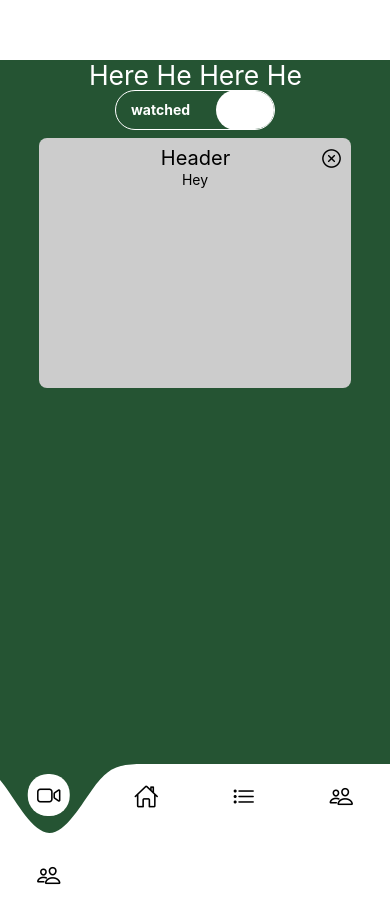
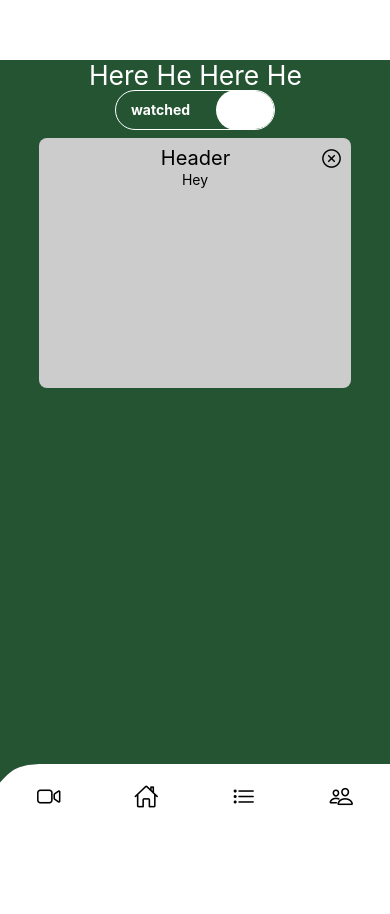
Before and after one commit to seanbb88/ReactNativeSharedUI, a React Native app: screen / in a window 390 px wide. Built offline with nearby package versions, Linux system fonts and the light colour scheme.

Commit message:
attempt it

```diff
--- a/animations/tabs/Tabs.tsx
+++ b/animations/tabs/Tabs.tsx
@@ -19,9 +19,10 @@ import { TabButton } from './TabButton';
 const { width } = Dimensions.get('window');
 
 interface TabBarProps {
-    tabs: TabProps[],
+    tabs: TabProps[];
     backGroundColor?: any;
     onTabChange: (tabIndex: number) => void;
+    activeRoute: string;
 }
 
 interface TabProps {
@@ -35,7 +36,6 @@ type ActiveIconProps = {
     activeIndex: Animated.SharedValue<number>;
     width: number;
 };
-
 
 const tabWidth = width / NOW_PLAYING_TAB_COUNT;
 
@@ -57,7 +57,7 @@ const styles = StyleSheet.create({
     container: {
         flexDirection: 'row',
         backgroundColor: 'white',
-        height: 80
+        height: 80,
     },
     tabs: {
         position: 'absolute',
@@ -83,9 +83,6 @@ const styles = StyleSheet.create({
     },
 });
 
-
-
-
 function ActiveIcon({ item, index, activeIndex }: ActiveIconProps) {
     const circleIconStyle = useAnimatedStyle(() => {
         const isActive = index === activeIndex.value;
@@ -108,8 +105,11 @@ function ActiveIcon({ item, index, activeIndex }: ActiveIconProps) {
     );
 }
 
-function Bar({ tabs, backgroundColor, handleClick }: { tabs: TabProps[], backgroundColor: string, handleClick: (index: number) => void }) {
-    const activeIndex = useSharedValue(0);
+function Bar({ tabs, backgroundColor, handleClick, activeRoute }: { tabs: TabProps[]; backgroundColor: string; handleClick: (index: number) => void; activeRoute: string }) {
+    // Update the activeIndex based on activeRoute
+    const activeIndex = useSharedValue(tabs.findIndex(tab => tab.name === activeRoute));
+    console.log("ACTIVE INDEX", activeIndex)
+    console.log("ACTIVE ROUTE", activeRoute)
 
     const indicatorPosition = useDerivedValue(() => {
         return withTiming(activeIndex.value * tabWidth + tabWidth / 2, {
@@ -170,14 +170,12 @@ const tabBarStyles = StyleSheet.create({
     },
 });
 
-
-
-export default function TabBar({ tabs, backGroundColor = 'black', onTabChange }: TabBarProps) {
+export default function TabBar({ tabs, backGroundColor = 'black', onTabChange, activeRoute }: TabBarProps) {
     if (!tabs) return null;
     return (
         <View style={[tabBarStyles.container, { backgroundColor: backGroundColor }]}>
             <View style={tabBarStyles.dummyPusher} />
-            <Bar tabs={tabs} backgroundColor={backGroundColor} handleClick={onTabChange} />
+            <Bar tabs={tabs} backgroundColor={backGroundColor} handleClick={onTabChange} activeRoute={activeRoute} />
         </View>
     );
 }
```
